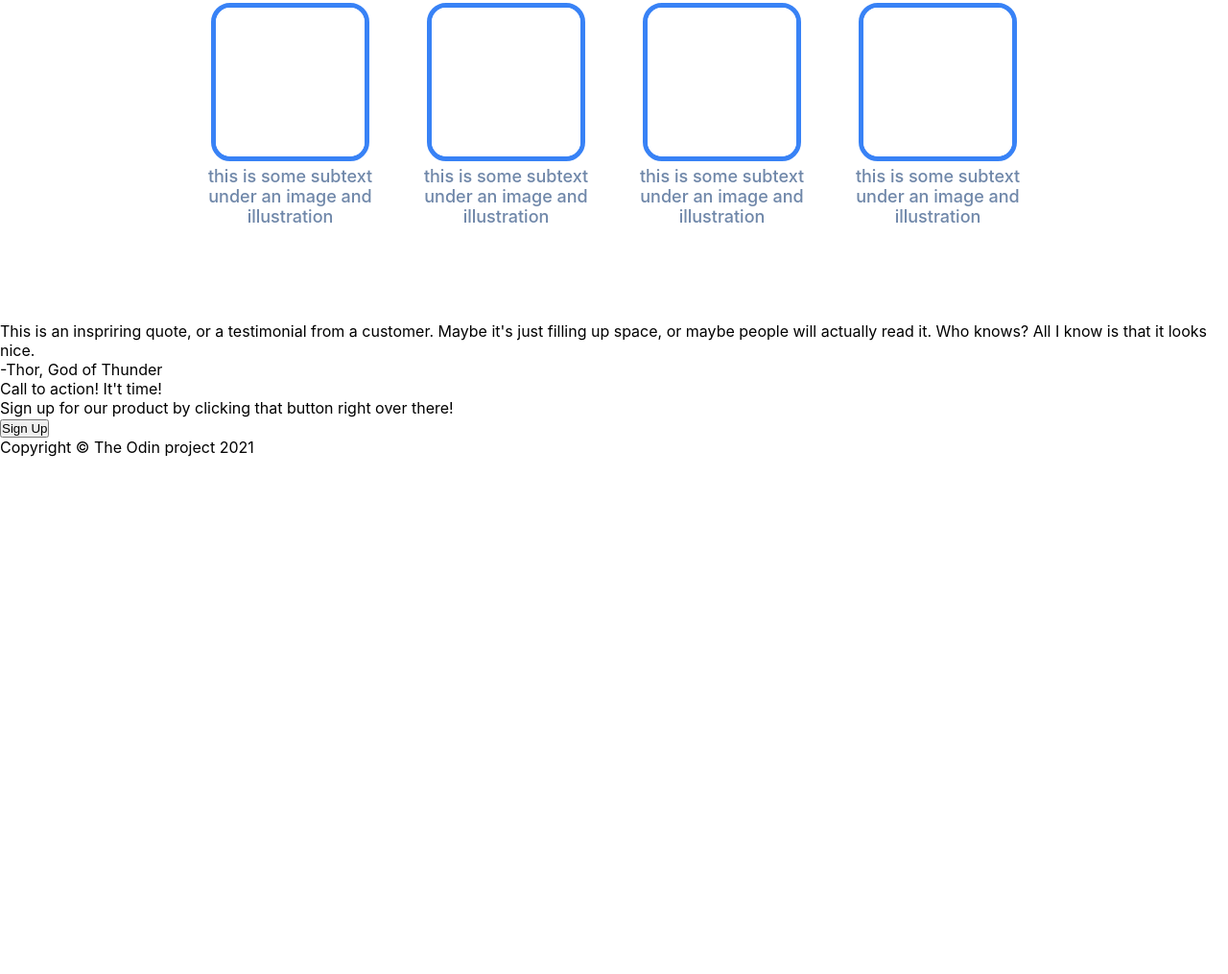
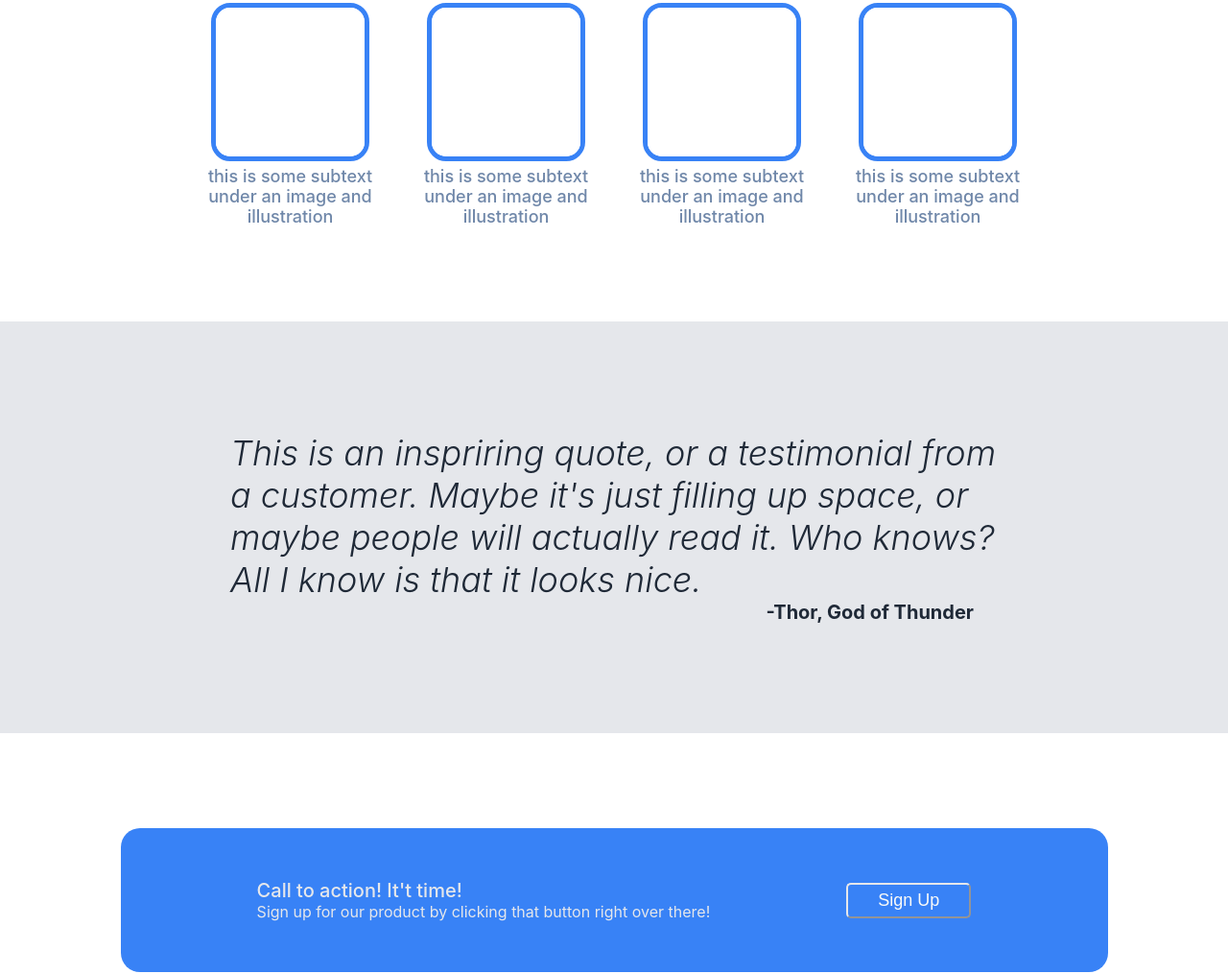
Before and after one commit to 4C-75-63-6B-79/Landing_Page, a plain HTML site: page index.html in a window 1280 px wide. Shown: the part 700-1715 px from the top of the page at 96% size. Before the commit the page ends 1176 px from the top, so only its background shows below. Drawn offline with Linux system fonts and the light colour scheme.

Commit message:
The css is complete left things are
buttons not flat
too much use and dependence on flex
the css file is very large
color variable should be used better way
try to make these changes

the distance between hero text and the image placeholder too large not good

```diff
--- a/index.html
+++ b/index.html
@@ -28,35 +28,37 @@
             <div>Some Random Information.</div>
             <div class="imagesContainer"> <!--This container contains all the for images with text-->
                 <div class="imageAndTextContainer"> <!--This is a container for a single image and text in column flex-direction-->
-                    <img src="images/image_2.png" alt="plane white image">
+                    <img src="images/image_2.png" alt="plain white image">
                     <div>this is some subtext under an image and illustration</div>
                 </div>
                 <div class="imageAndTextContainer"> <!--This is a container for a single image and text in column flex-direction-->
-                    <img src="images/image_2.png" alt="plane white image">
+                    <img src="images/image_2.png" alt="plain white image">
                     <div>this is some subtext under an image and illustration</div>
                 </div>
                 <div class="imageAndTextContainer"> <!--This is a container for a single image and text in column flex-direction-->
-                    <img src="images/image_2.png" alt="plane white image">
+                    <img src="images/image_2.png" alt="plain white image">
                     <div>this is some subtext under an image and illustration</div>
                 </div>
                 <div class="imageAndTextContainer"> <!--This is a container for a single image and text in column flex-direction-->
-                    <img src="images/image_2.png" alt="plane white image">
+                    <img src="images/image_2.png" alt="plain white image">
                     <div>this is some subtext under an image and illustration</div>
                 </div>
             </div>
         </div>
 
         <div class="lowerMidContent">
-            <div>This is an inspriring quote, or a testimonial from a customer. Maybe it's just filling  up space, or maybe people will actually read it. Who knows? All I know is that it looks nice.</div>
-            <div>-Thor, God of Thunder</div>
+            <div class="quote">This is an inspriring quote, or a testimonial from a customer. Maybe it's just filling  up space, or maybe people will actually read it. Who knows? All I know is that it looks nice.</div>
+            <div class="byXXX">-Thor, God of Thunder</div>
         </div>
 
         <div class="lowerContent">
-            <div class = "lowerContentTextContainer">
-                <div>Call to action! It't time!</div>
-                <div>Sign up for our product by clicking that button right over there!</div>
+            <div class="lowerContentBlueBox">
+                <div class = "lowerContentTextContainer">
+                    <div class="lowerContentHeading">Call to action! It't time!</div>
+                    <div>Sign up for our product by clicking that button right over there!</div>
+                </div>
+                <button>Sign Up</button>
             </div>
-            <button>Sign Up</button>
         </div>
 
         <div class="footer">
--- a/style.css
+++ b/style.css
@@ -10,6 +10,10 @@ body{
     font-family: -apple-system, BlinkMacSystemFont, 'Segoe UI', Roboto, Oxygen, Ubuntu, Cantarell, 'Open Sans', 'Helvetica Neue', sans-serif;
     display: flex;
     flex-direction: column;
+}
+
+body div{
+    flex-shrink: 0;
 }
 
 .header{
@@ -121,3 +125,70 @@ div.upperMidContent {
     color: #6f87a9;
     text-align: center;
 }
+
+.lowerMidContent{
+    height: 429px;
+    background-color: #E5e7eB;
+    display: flex;
+    flex-direction: column;
+    justify-content: center;
+    align-items: center;
+}
+
+.quote {
+    width: 800px;
+    color: #1F2937;
+    font-size: 36px;
+    font-style: italic;
+    font-weight: 300;
+}
+
+.byXXX {
+    width: 750px;
+    color: #1F2937;
+    font-size: 20px;
+    font-weight: 700;
+    text-align: right;
+}
+
+.lowerContent{
+    height: 348px;
+    display: flex;
+    align-items: center;
+    justify-content: center;
+}
+
+.lowerContentBlueBox{
+    height: 150px;
+    width: 1029px;
+    border-radius: 20px;
+    background-color: #3882F6;
+    color: #e5e7eb;
+    display: flex;
+    align-items: center;
+    justify-content: space-evenly;
+}
+
+.lowerContentHeading {
+    font-size: 20px;
+    font-weight: 500;
+}
+
+.lowerContentBlueBox button{
+    height: 37px;
+    width: 130px;
+    font-size: 18px;
+    color: #f9faf8;
+    background-color: #3882F6;
+    border-width: 2px;
+    border-color:#e5e7eb;
+    border-radius: 5px;
+}
+
+.footer{
+    height: 98px;
+    background-color: #1F2937;
+    color: #E5e7eB;
+    padding: 40px 0;
+    text-align: center;
+}
```
